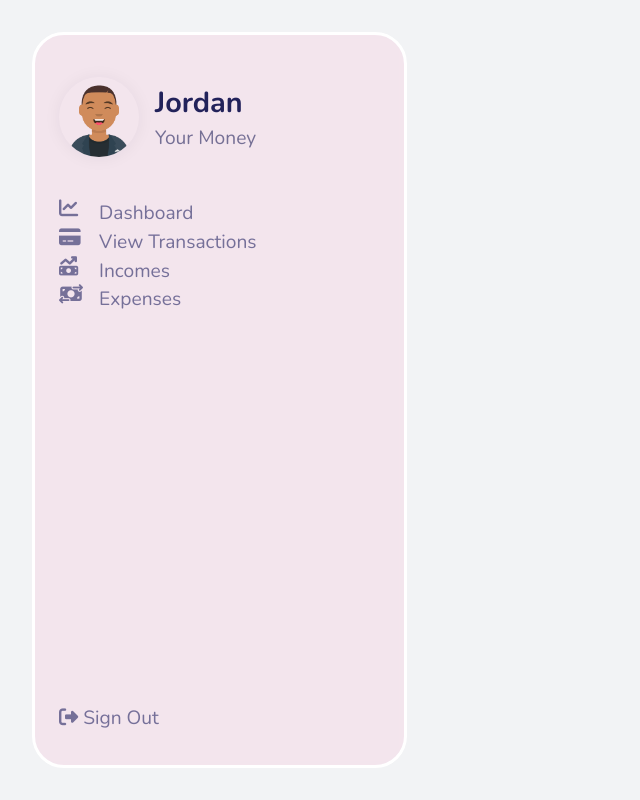
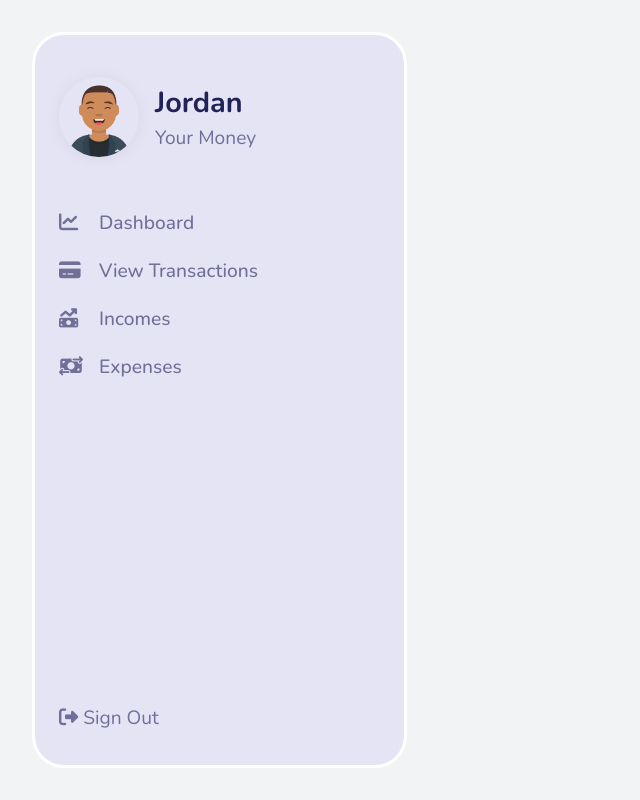
Before and after one commit to jhuffm8/Capstone-BudgetingApp, a React (Vite) app in the folder frontend/: page / in a window 1280 px wide. Shown: the whole page, without its empty margins (0-640 px from the left). Built offline with nearby package versions, Linux system fonts and the light colour scheme.

Commit message:
adjusted color

```diff
--- a/frontend/src/Components/Navigation.jsx
+++ b/frontend/src/Components/Navigation.jsx
@@ -37,7 +37,7 @@ const NavStyle = styled.nav`
     padding: 2rem 1.5rem;
     width: 375px;
     height: 100%;
-    background: rgba(245, 62, 153, .08);
+    background: rgba(102, 78, 236, 0.09);
     border: 3px solid #FFFFFF;
     backdrop-filter: blur(4.5px);
     border-radius: 32px;
@@ -71,6 +71,12 @@ const NavStyle = styled.nav`
         li{
             display: grid;
             grid-template-columns: 40px auto;
+            align-items: center;
+            cursor: pointer;
+            margin: .6rem 0;
+            font-weight: 500;
+            transition: all .3s ease-in-out;
+            color: rgba(34,34,90,0.6);
         }
 
     }
```
